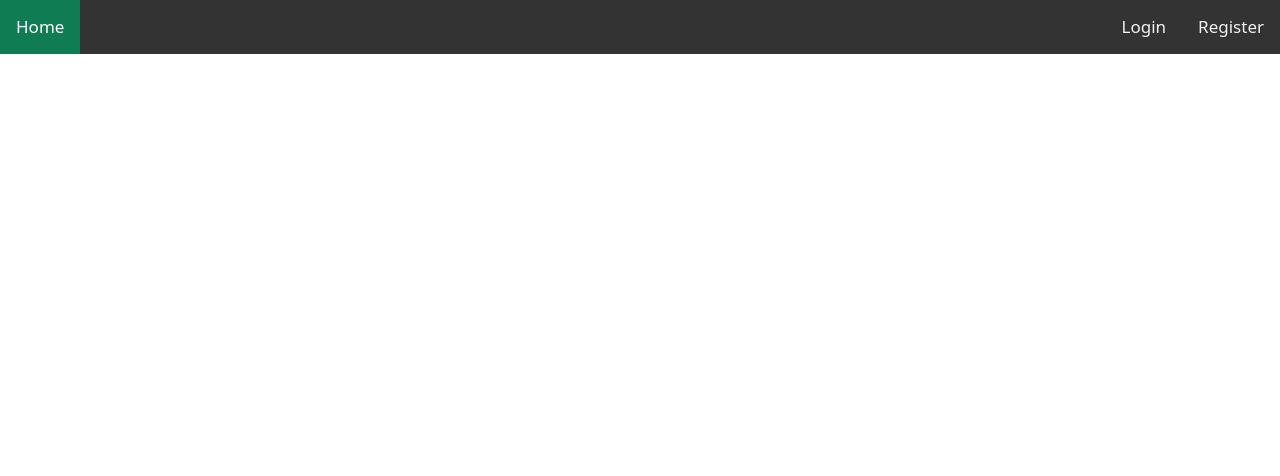
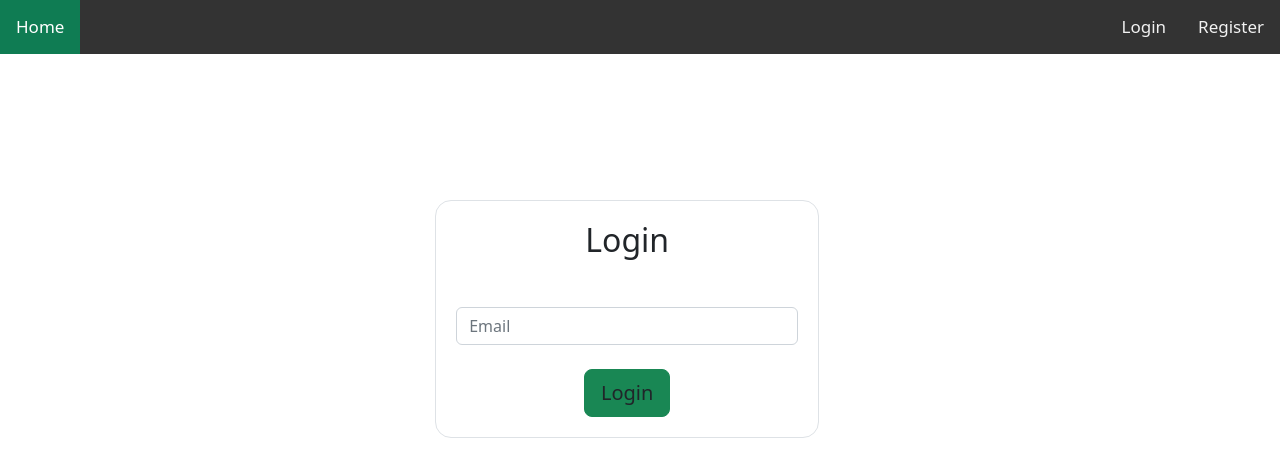
Before and after one commit to RoshanAdi/GPTonDemand-Client, an Angular app: page /reset-password in a window 1280 px wide. Before the commit this address led to /. Shown: the top 476 px of the page. Built offline with nearby package versions, Linux system fonts and the light colour scheme.

Commit message:
create reset-password component for adding password reset feature

```diff
--- a/src/app/JwtTokenSetup/_services/auth.service.ts
+++ b/src/app/JwtTokenSetup/_services/auth.service.ts
@@ -21,11 +21,12 @@ export class AuthService {
   constructor(private http: HttpClient, private  tokenStorageService: TokenStorageService) { }
 
   login(LoginData: string | NgForm): Observable<any> {
-    console.log("username and pass = "+LoginData)
     return this.http.post(AUTH_API + 'api1/login', LoginData, httpOptions);
   }
 
-
+  resetPassword(ResetData: string | NgForm): Observable<any> {
+    return this.http.post(AUTH_API + 'api1/reset-password', ResetData, httpOptions);
+  }
 
   refreshToken(token: string) {
     return this.http.post(AUTH_API + 'refreshtoken', {
--- a/src/app/app-routing.module.ts
+++ b/src/app/app-routing.module.ts
@@ -5,6 +5,7 @@ import {LoginComponent} from "./login/login.component";
 import {SignUpComponent} from "./sign-up/sign-up.component";
 import {RegistrationSuccessComponent} from "./sign-up/registration-success/registration-success.component";
 import {RegistrationFailComponent} from "./sign-up/registration-fail/registration-fail.component";
+import {ResetPasswordComponent} from "./login/reset-password/reset-password.component";
 
 
 
@@ -13,6 +14,7 @@ const routes: Routes=[{path:'login',component:LoginComponent},
   {path:'register',component:SignUpComponent},
   {path:'reg-success',component:RegistrationSuccessComponent},
   {path:'reg-fail',component:RegistrationFailComponent},
+  {path:'reset-password',component:ResetPasswordComponent},
 
 
 ];
--- a/src/app/app.module.ts
+++ b/src/app/app.module.ts
@@ -17,6 +17,7 @@ import {LoaderInterceptor} from "./spinner/interceptors/loader.interceptor";
 import { PopupComponent } from './popup/popup.component';
 import { RegistrationSuccessComponent } from './sign-up/registration-success/registration-success.component';
 import { RegistrationFailComponent } from './sign-up/registration-fail/registration-fail.component';
+import { ResetPasswordComponent } from './login/reset-password/reset-password.component';
 
 const routes: Routes=[
   {path:'login',component:LoginComponent},
@@ -31,6 +32,7 @@ const routes: Routes=[
     PopupComponent,
     RegistrationSuccessComponent,
     RegistrationFailComponent,
+    ResetPasswordComponent,
 
   ],
   imports: [RouterModule.forRoot(routes),
--- a/src/app/login/login.component.html
+++ b/src/app/login/login.component.html
@@ -15,5 +15,8 @@
   </form>
   </div>
   <div *ngIf="errorMessage" class="alert-warning" style="color: red;">
+    <br>
     {{ errorMessage }}
+    <br>
+    <button type="submit" class="btn btn-success btn-sm btn-block gradient-custom-4 text-body position-relative" (click)="onResetClick()">Reset password</button>
   </div></div>
--- a/src/app/login/login.component.ts
+++ b/src/app/login/login.component.ts
@@ -47,4 +47,7 @@ export class LoginComponent {
       );
 
   }
+  onResetClick() {
+    this.router.navigate(['/reset-password']);
+  }
 }
--- /dev/null
+++ b/src/app/login/reset-password/reset-password.component.css
@@ -0,0 +1,9 @@
+.container1 {
+  width: 30%;
+  position:absolute; left:34%; top:25% ;
+
+}
+
+.form1{
+  width: 100%;
+}
--- /dev/null
+++ b/src/app/login/reset-password/reset-password.component.html
@@ -0,0 +1,21 @@
+<div class="container1">
+  <div class="border rounded-4" style="padding: 20px">
+    <h2 class="text-center mb-5">Login</h2>
+    <form class="form1 " #ResetData="ngForm"  (ngSubmit)="SubmitEmail(ResetData.value)" ngNativeValidate>
+      <div class="form-outline mb-4">
+        <input type="text" name="email" class="form-control" placeholder="Email" [maxLength]="46" ngModel required/>
+      </div><div *ngIf="!isThereError">
+      <div *ngIf="isSubmitted" class="form-outline mb-4">
+        <p class="text-center mb-5">We have sent a verification code to your email</p>
+        <input type="password" name="password" placeholder="Verification code" class="form-control" [minLength]="4" [maxLength]="8" ngModel required/>
+      </div></div>
+      <div class="d-flex justify-content-center">
+        <button type="submit" class="btn btn-success btn-block btn-lg gradient-custom-4 text-body position-relative">Login</button>
+      </div>
+
+    </form>
+  </div>
+  <div *ngIf="errorMessage" class="alert-warning" style="color: red;">
+    <br>
+    {{ errorMessage }}
+   </div></div>
--- /dev/null
+++ b/src/app/login/reset-password/reset-password.component.ts
@@ -0,0 +1,49 @@
+import { Component } from '@angular/core';
+import {NgForm} from "@angular/forms";
+import {AuthService} from "../../JwtTokenSetup/_services/auth.service";
+import {TokenStorageService} from "../../JwtTokenSetup/_services/token-storage.service";
+import {Router} from "@angular/router";
+import {LoaderService} from "../../Services/loader.service";
+
+@Component({
+  selector: 'app-reset-password',
+  templateUrl: './reset-password.component.html',
+  styleUrls: ['./reset-password.component.css']
+})
+export class ResetPasswordComponent {
+  constructor(private authService:AuthService, private  router:Router,private loader: LoaderService) {
+  }
+  errorMessage: string | undefined;
+  isThereError:boolean=false;
+  isSubmitted:boolean = false;
+  showLoadingSpinner() {
+    this.loader.showLoader();
+  }
+  hideLoadingSpinner(){
+    this.loader.hideLoader();
+    this.isSubmitted=true
+  }
+  SubmitEmail(ResetData:NgForm){
+    this.showLoadingSpinner()
+    this.authService.resetPassword(ResetData)
+      .subscribe(
+        response => {
+          console.log("response = "+response)
+this.hideLoadingSpinner()
+        //  this.router.navigate(['/profile']);
+
+        },
+        (error) => {
+          this.isThereError =true
+       if (error.status === 399) {
+            this.errorMessage = 'This email is not registered with us. Please Register.';
+          } else {
+            this.errorMessage = 'An unexpected error occurred';
+          }
+          console.error(error);
+        }
+
+      );
+
+  }
+}
```
Also changed, not shown: 1 other file (tests, documents, lock files or other folders).
